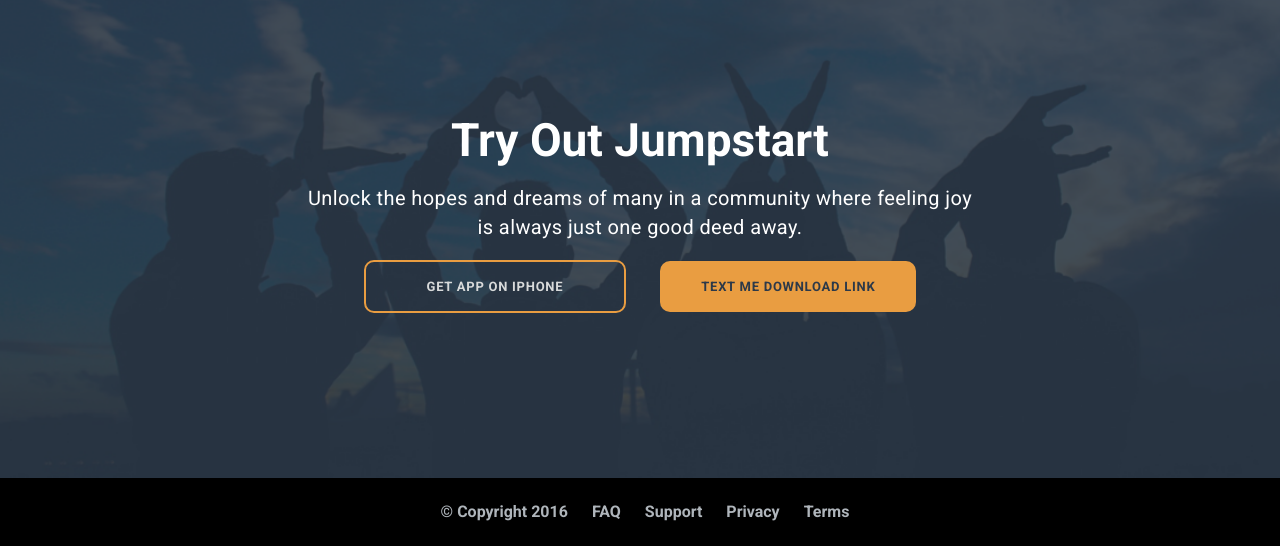
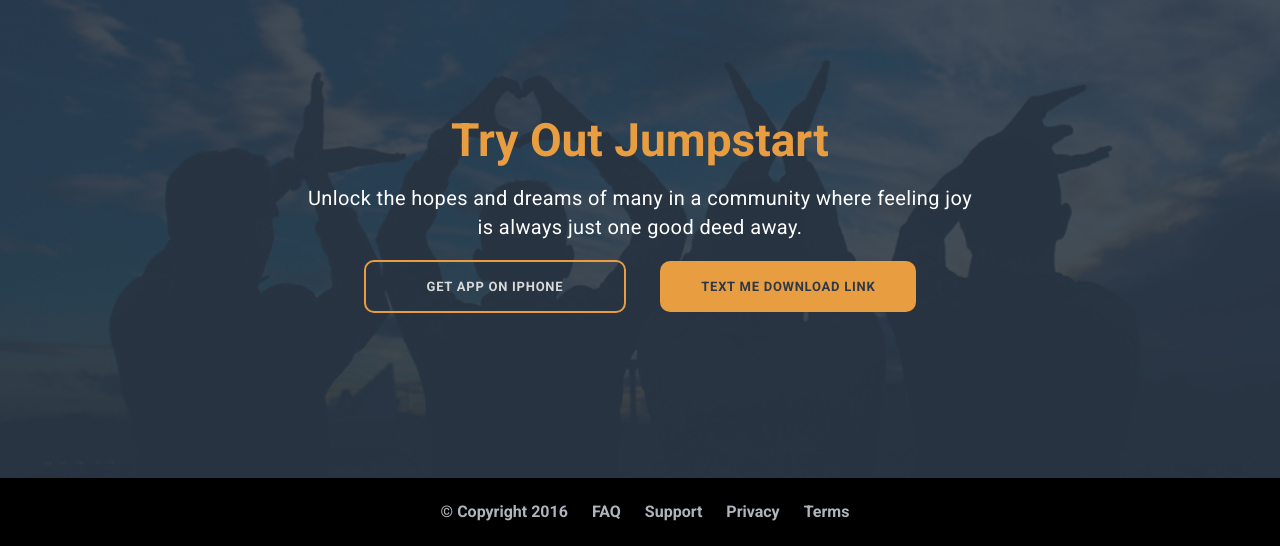
Before and after one commit to Enigmatologist/Jumpstart, a plain HTML site: page index.html in a window 1280 px wide. Shown: the part 2331-2877 px from the top of the page. Drawn offline with Linux system fonts and the light colour scheme.

Commit message:
changed color on tryout section

```diff
--- a/sass/theme/style.scss
+++ b/sass/theme/style.scss
@@ -409,7 +409,7 @@ a:hover {
 }
 
 .try-out-content .try-title {
-  color: #E99D4 1;
+  color: #E99D41;
   font-size: 46px;
   margin-top: 10px;
   margin-bottom: 17px;
```
Also changed, not shown: css/theme/style.css, 1 other file.
